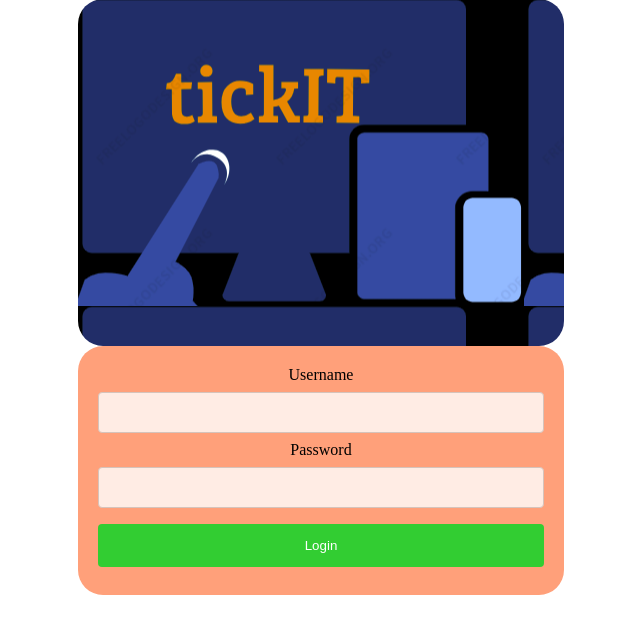
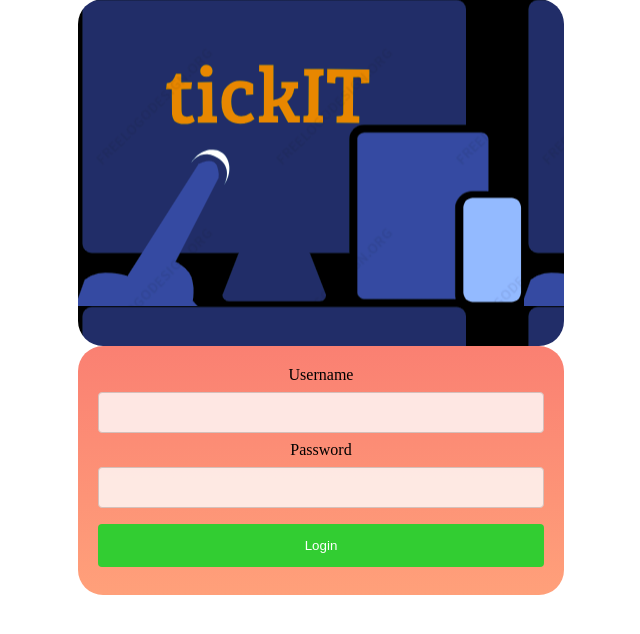
Before and after one commit to capstone-commerce/tickIT, a PHP site: page /login.php in a window 1280 px wide. Shown: the part 31-665 px from the top of the page, without its empty margins (327-967 px from the left). Run offline with PHP 8.4, Linux system fonts and the light colour scheme; data that the repository does not hold is empty.

Commit message:
Update login.css

```diff
--- a/src/static/css/login.css
+++ b/src/static/css/login.css
@@ -46,6 +46,6 @@ input[type=submit]{
 }
 div{
 	border-radius: 25px;
-	background-color: lightsalmon;
+	background-image: linear-gradient(salmon, lightsalmon);
 	padding: 20px;
 }
```
